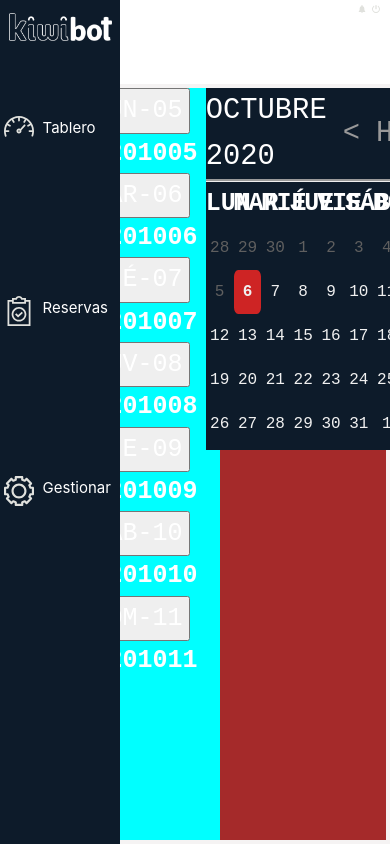
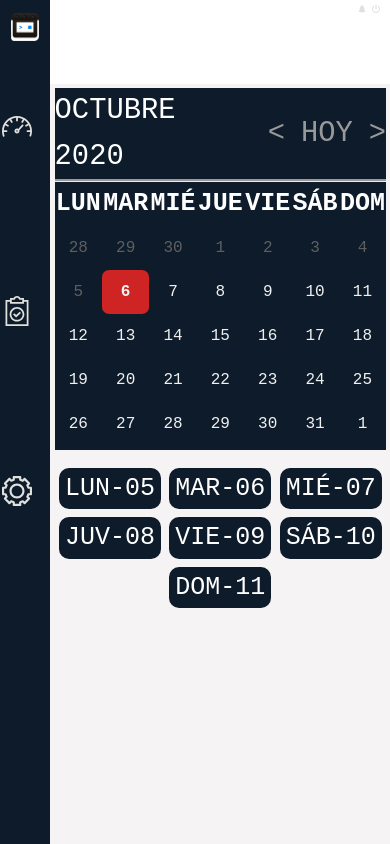
Before and after one commit to andresjjn/KIWI-supervisors-platform, a React (Create React App) app in the folder client/: page /booking in a window 390 px wide. Built offline with nearby package versions, Linux system fonts and the light colour scheme.

Commit message:
Style calendar

```diff
--- a/client/src/App.css
+++ b/client/src/App.css
@@ -83,5 +83,11 @@ body {
   overflow: scroll;
   background-color: #f5f3f3;
   /* color: #d6d6d6; */
-  padding: 1vw 1vw 1vw 14vw;
+  padding: 1vw 1vw 1vw 8vw;
 }
+
+@media screen and (max-width: 900px) {
+  .main_table {
+    padding: 1vw 1vw 1vw 14vw;
+  }
+}
--- a/client/src/Components/Statefull/Booking.css
+++ b/client/src/Components/Statefull/Booking.css
@@ -1,15 +1,28 @@
 .booking {
   display: flex;
-  background-color: brown;
+  justify-content: space-between;
   width: 100%;
   height: 100%;
 }
 
 .bookingInput {
+  display: flex;
+  height: 50%;
   width: 50%;
-  background-color: cyan;
 }
 
 .dates {
   width: 50%;
 }
+@media screen and (max-width: 900px) {
+  .booking {
+    flex-direction: column-reverse;
+  }
+  .bookingInput {
+    width: 100%;
+  }
+
+  .dates {
+    width: 100%;
+  }
+}
--- a/client/src/Components/Statefull/BookingInput/Day.jsx
+++ b/client/src/Components/Statefull/BookingInput/Day.jsx
@@ -9,7 +9,7 @@ export default function Day(props) {
     return (
         <div>
             <button>{name}-{info[2]}</button>
-            <p>{finalDate}</p>
+            {/* <p>{finalDate}</p> */}
         </div>
     );
 }
--- a/client/src/Components/Statefull/BookingInput/Form.css
+++ b/client/src/Components/Statefull/BookingInput/Form.css
@@ -1,12 +1,12 @@
 .form {
-  /* display: flex; */
+  display: flex;
   font-family: monospace;
+  align-items: center;
 }
 
 .days {
   display: flex;
   flex-wrap: wrap;
-  height: 44px;
   width: 100%;
   /* line-height: 44px; */
   text-align: center;
@@ -15,6 +15,19 @@
   align-items: center;
   font-weight: 900;
   justify-content: space-evenly;
+}
+.days button {
+  background-color:#0d1b2a;
+  border-radius: 10px;
+  border: 0px;
+  margin: 4px;
+  outline: none;
+  cursor: pointer;
+}
+.days button:hover {
+  color: rgba(255, 255, 255, 1);
+  box-shadow: 0 4px 16px rgba(49, 138, 172, 1);
+  transition: all 0.2s ease;
 }
 
 .daySelection {
@@ -32,3 +45,8 @@ p {
 h1 {
   text-align: center;
 }
+@media screen and (max-width: 900px) {
+  .form {
+    flex-direction: column;
+  }
+}
--- a/client/src/Components/Statefull/BookingInput/Form.jsx
+++ b/client/src/Components/Statefull/BookingInput/Form.jsx
@@ -31,6 +31,9 @@ export default function Form(props) {
                 <Day name='SÁB' date={setDaysOfWeek(5)}/>
                 <Day name='DOM' date={setDaysOfWeek(6)}/>
             </div>
+            <div className='hours'>
+
+            </div>
         </div>
     );
 }
--- a/client/src/Components/Statefull/Calendar/Calendar.css
+++ b/client/src/Components/Statefull/Calendar/Calendar.css
@@ -8,7 +8,7 @@
   font-family: monospace;
   font-size: 1rem;
   max-width: 1000px;
-  width: 50vw;
+  width: 100%;
   background-color: #0d1b2a;
 }
 
--- a/client/src/Components/Statefull/Settings/Settings.css
+++ b/client/src/Components/Statefull/Settings/Settings.css
@@ -34,6 +34,8 @@
     font-size: 20px;
     font-weight: 900px;
     outline: none;
+    cursor: pointer;
+
 }
 .settingsView button:hover {
     color: rgba(255, 255, 255, 1);
```
